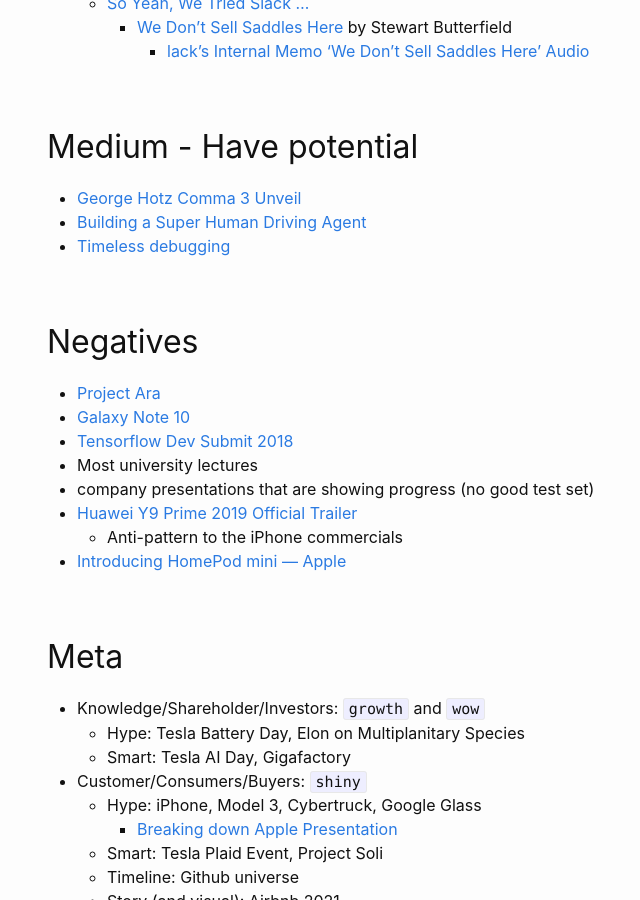
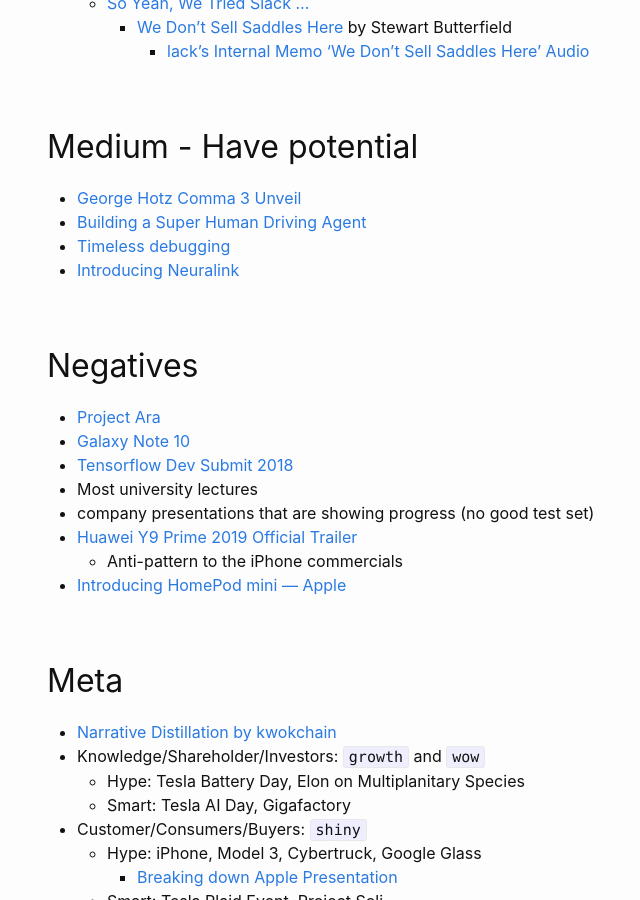
Before and after one commit to jovsa/jovsa.github.io, a Jekyll site: the page built from _posts/2021-08-25-demos-log.md, in a window 1280 px wide and 900 px high, scrolled down 1388 px. Shown: the whole window, without its empty margins (223-863 px from the left). Built offline with Jekyll 4.4.1, drawn with Linux system fonts in a browser that asks for light colours; some of the changed text lies outside the part shown.

Commit message:
updates to demo log

```diff
--- a/_posts/2021-08-25-demos-log.md
+++ b/_posts/2021-08-25-demos-log.md
@@ -62,6 +62,7 @@
 * [George Hotz Comma 3 Unveil](https://www.youtube.com/watch?v=hbLiehrC2DQ&t)
 * [Building a Super Human Driving Agent](https://www.youtube.com/watch?v=tZgfDVGXdmk&t)
 * [Timeless debugging](https://www.youtube.com/watch?v=eGl6kpSajag)
+* [Introducing Neuralink](https://www.youtube.com/watch?v=kPGa_FuGPIc)
 
 ## Negatives
 * [Project Ara](https://www.youtube.com/watch?v=aWW5mQadZAY)
@@ -74,6 +75,7 @@
 * [Introducing HomePod mini — Apple](https://www.youtube.com/watch?v=VF-WANzs624)
 
 ## Meta
+* [Narrative Distillation by kwokchain](https://kwokchain.com/2021/09/29/narrative-distillation-1/)
 * Knowledge/Shareholder/Investors: `growth` and `wow`
     * Hype: Tesla Battery Day, Elon on Multiplanitary Species
     * Smart: Tesla AI Day, Gigafactory
```
Also changed, not shown: other parts of _posts/2021-08-25-demos-log.md (+1 -1 lines).
